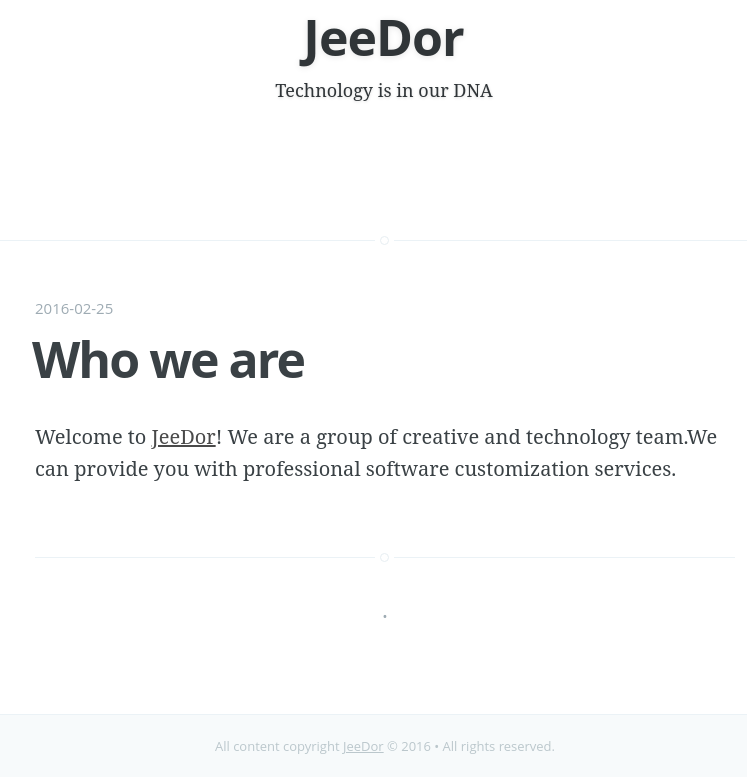
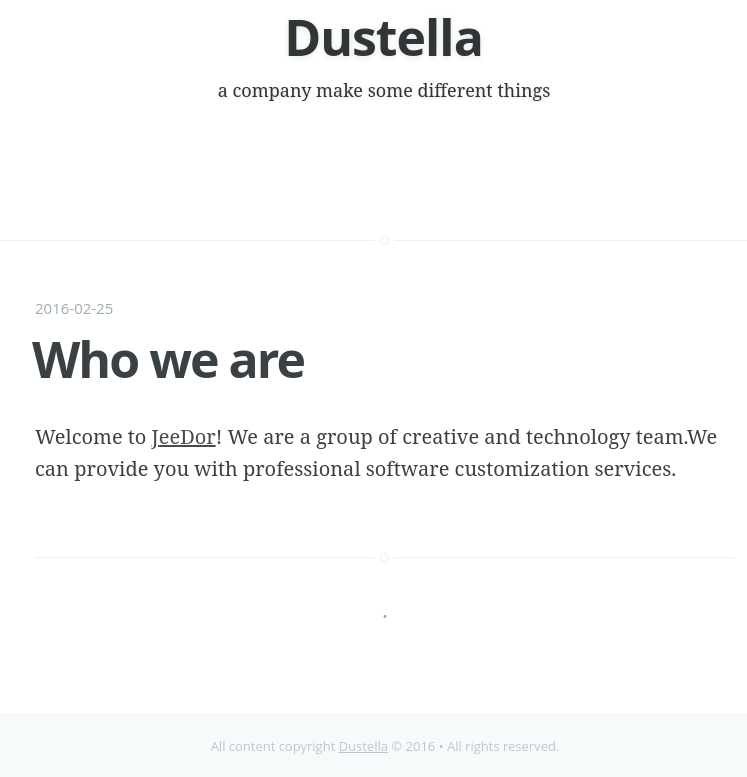
Before and after one commit to Alianruo/alianruo.github.io, a plain HTML site: page 2016/02/25/Who we are/index.html in a window 1280 px wide. Shown: the part 240-1017 px from the top of the page, without its empty margins (255-1002 px from the left). Drawn offline with nearby package versions, Linux system fonts and the light colour scheme; a web font is replaced by a local one.

Commit message:
Site updated: 2016-04-04 22:24:51

```diff
--- a/2016/02/25/Who we are/index.html
+++ b/2016/02/25/Who we are/index.html
@@ -5,8 +5,8 @@
 <head>
   <meta http-equiv="Content-Type" content="text/html" charset="UTF-8" >
   <meta http-equiv="X-UA-Compatible" content="IE=edge,chrome=1"/>
-  <title>Who we are | JeeDor</title>
-  <meta name="description" content="Technology is in our DNA" />
+  <title>Who we are | Dustella</title>
+  <meta name="description" content="a company make some different things" />
   <meta name="HandheldFriendly" content="True" />
   <meta name="MobileOptimized" content="320" />
   <meta name="viewport" content="width=device-width, initial-scale=1.0" />
@@ -14,7 +14,7 @@
   <link rel="stylesheet" type="text/css" href="/css/screen.css" />
   <link rel="stylesheet" type="text/css" href="//fonts.useso.com/css?family=Noto+Serif:400,700,400italic|Open+Sans:700,400" />
 
-  <meta name="generator" content="JeeDor">
+  <meta name="generator" content="Dustella">
 
 
 
@@ -30,8 +30,8 @@
     <div class="vertical">
         <div class="site-head-content inner">
              <a class="blog-logo" href="/"><img src="//jeedor.com/images/bloglogo_1-1.png" alt="Blog Logo"/></a>
-            <h1 class="blog-title">JeeDor</h1>
-            <h2 class="blog-description">Technology is in our DNA</h2>
+            <h1 class="blog-title">Dustella</h1>
+            <h2 class="blog-description">a company make some different things</h2>
         </div>
     </div>
 </header>
@@ -48,26 +48,26 @@
 </span>
     <h1 class="post-title">Who we are</h1>
     <section class="post-content">
-      <p>Welcome to <a href="http://jeedor.com/">JeeDor</a>! We are a group of creative and technology team.We can provide you with professional software customization services.</p>
+      <p>Welcome to <a href="http://jeedor.com/" target="_blank" rel="external">JeeDor</a>! We are a group of creative and technology team.We can provide you with professional software customization services.</p>
 
     </section>
 <!--
     <footer class="post-footer">
       <section class="author">
-    <h4>JeeDor</h4>
+    <h4>Dustella</h4>
     <p>Technology is in our DNA</p>
 </section>
       <section class="share">
     <h4>Share this post</h4>
-    <a class="icon-twitter" href="http://twitter.com/share?url=http://jeedor.com/2016/02/25/Who we are/"
+    <a class="icon-twitter" href="http://twitter.com/share?url=http://dustella.com/2016/02/25/Who we are/"
        onclick="window.open(this.href, 'twitter-share', 'width=550,height=235');return false;">
         <span class="hidden">Twitter</span>
     </a>
-    <a class="icon-facebook" href="https://www.facebook.com/sharer/sharer.php?u=http://jeedor.com/2016/02/25/Who we are/"
+    <a class="icon-facebook" href="https://www.facebook.com/sharer/sharer.php?u=http://dustella.com/2016/02/25/Who we are/"
        onclick="window.open(this.href, 'facebook-share','width=580,height=296');return false;">
         <span class="hidden">Facebook</span>
     </a>
-    <a class="icon-google-plus" href="https://plus.google.com/share?url=http://jeedor.com/2016/02/25/Who we are/"
+    <a class="icon-google-plus" href="https://plus.google.com/share?url=http://dustella.com/2016/02/25/Who we are/"
        onclick="window.open(this.href, 'google-plus-share', 'width=490,height=530');return false;">
         <span class="hidden">Google+</span>
     </a>
@@ -95,7 +95,7 @@
 <footer class="site-footer">
 
   <div class="inner">
-     <section class="copyright">All content copyright <a href="/">JeeDor</a> &copy; 2016 &bull; All rights reserved.</section>
+     <section class="copyright">All content copyright <a href="/">Dustella</a> &copy; 2016 &bull; All rights reserved.</section>
   </div>
 </footer>
 
```
Also changed, not shown: archives/index.html (+6 -6 lines), index.html (+6 -6 lines), 1 other file.
